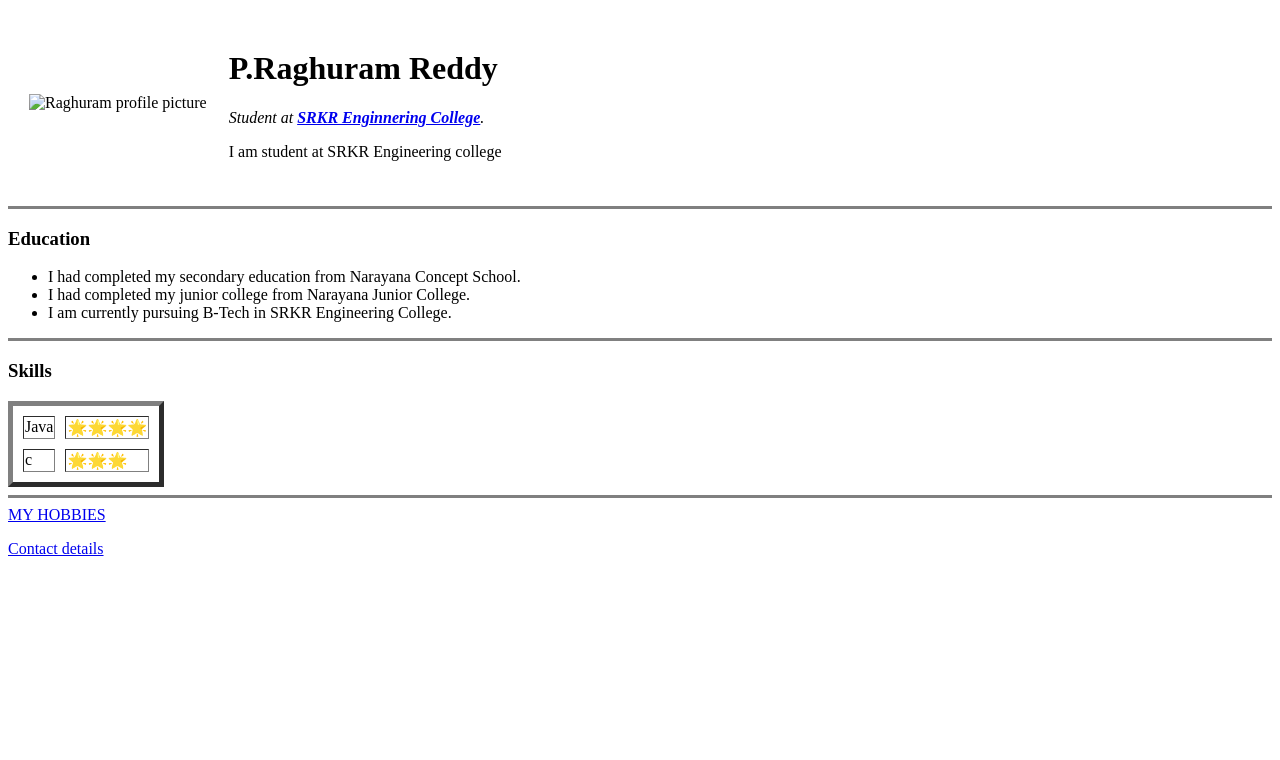
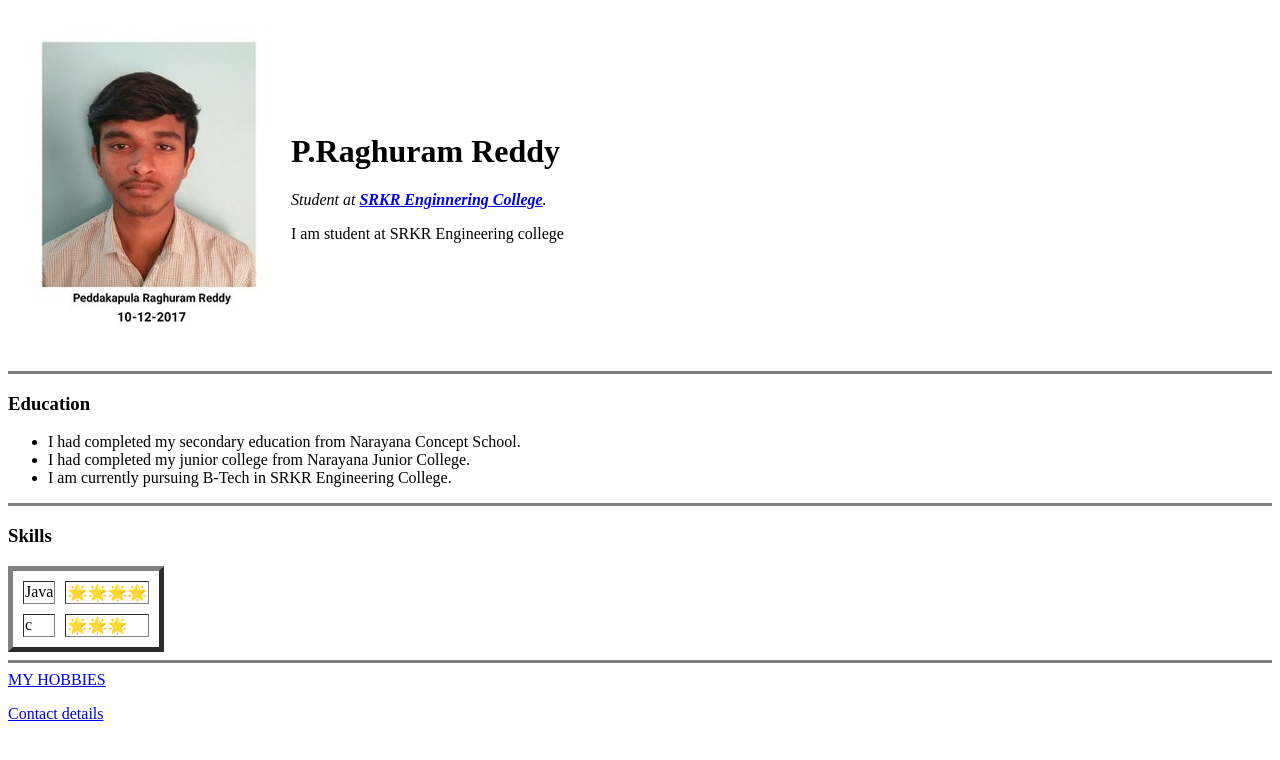
Before and after one commit to Raghuram1510/cv, a plain HTML site: page index.html in a window 1280 px wide. Drawn offline with Linux system fonts and the light colour scheme.

Commit message:
Update index.html

```diff
--- a/index.html
+++ b/index.html
@@ -7,7 +7,7 @@
   <body>
     <table cellspacing="20">
       <tr>
-        <td><img src="/cv-/ram.jpg" alt="Raghuram profile picture"></td>
+        <td><img src="/cv/ram.jpg" alt="Raghuram profile picture"></td>
         <td><h1>P.Raghuram Reddy</h1>
         <p><em>Student at <strong><a href="http://srkrec.edu.in"/>SRKR Enginnering College<a></strong>.</em></p>
         <p> I am student at SRKR Engineering college</p></td>
```
